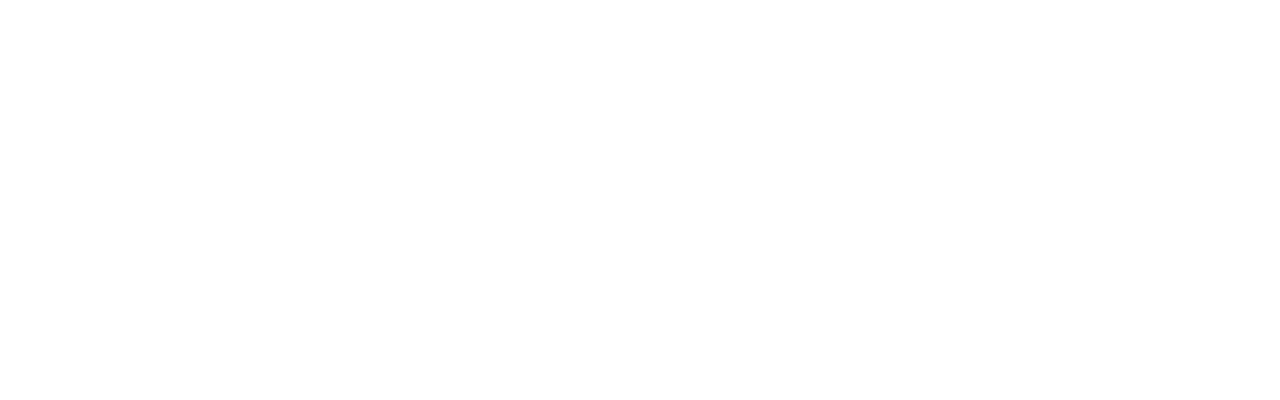
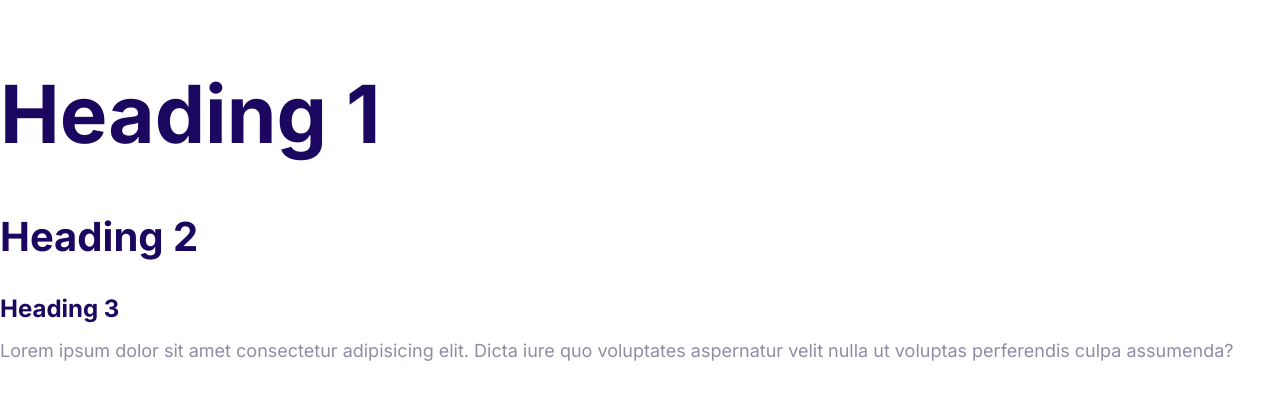
Before and after one commit to Mizhandr/MyFirstProject, a plain HTML site: page index.html in a window 1280 px wide. Drawn offline with Linux system fonts and the light colour scheme.

Commit message:
Define styles for fonts.

```diff
--- a/css/styles.css
+++ b/css/styles.css
@@ -5,3 +5,53 @@
     --color-headings: #1b0760;
     --color-body: #918ca4;
  }
+
+ html {
+ font-size: 62.5%;
+ }
+
+ body {
+    font-family: 'Inter', Arial, Helvetica, sans-serif;
+    font-size: 2.4rem;
+    line-height: 1.5;
+    color: var(--color-body);
+ }
+
+h1, h2, h3 {
+    color: var(--color-headings);
+    margin-bottom: 1rem;
+}
+
+h1 {
+    font-size: 7rem;
+}
+
+h2 {
+    font-size: 4rem;
+}
+
+h3 {
+    font-size: 3rem;
+}
+
+p {
+    margin-top: 0;
+}
+
+@media screen and (min-width: 1024px) {
+  body {
+    font-size: 1.8rem;
+  }
+
+  h1 {
+    font-size: 8rem;
+}
+
+h2 {
+    font-size: 4rem;
+}
+
+h3 {
+    font-size: 2.4rem;
+}
+}
--- a/index.html
+++ b/index.html
@@ -5,8 +5,22 @@
     <meta http-equiv="X-UA-Compatible" content="IE=edge" />
     <meta name="viewport" content="width=device-width, initial-scale=1.0" />
     <title>Document</title>
+    <link rel="preconnect" href="https://fonts.googleapis.com" />
+    <link rel="preconnect" href="https://fonts.gstatic.com" crossorigin />
+    <link
+      href="https://fonts.googleapis.com/css2?family=Inter:wght@400;700&display=swap"
+      rel="stylesheet"
+    />
     <link rel="stylesheet" href="/css/normalize.css" />
     <link rel="stylesheet" href="/css/styles.css" />
   </head>
-  <body></body>
+  <body>
+    <h1>Heading 1</h1>
+    <h2>Heading 2</h2>
+    <h3>Heading 3</h3>
+    <p>
+      Lorem ipsum dolor sit amet consectetur adipisicing elit. Dicta iure quo
+      voluptates aspernatur velit nulla ut voluptas perferendis culpa assumenda?
+    </p>
+  </body>
 </html>
```
